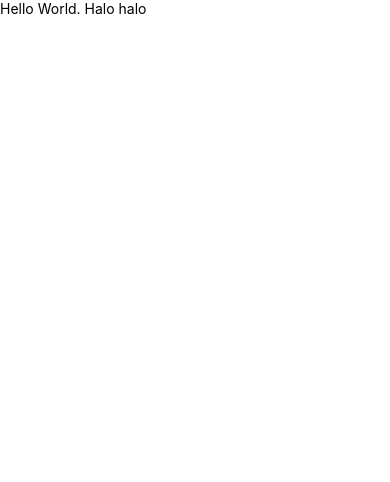
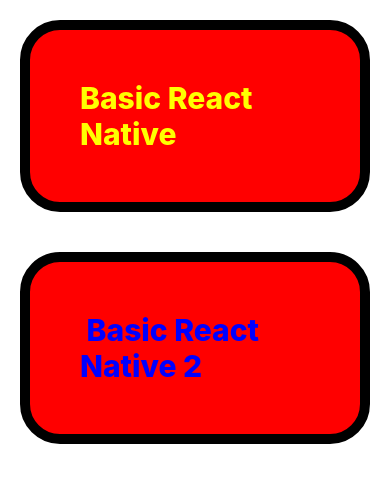
Before and after one commit to sergiopoli77/Mobile-App-Dev, a React Native app: screen / in a window 390 px wide. Shown: the top 482 px of the page. Built offline with nearby package versions, Linux system fonts and the light colour scheme.

Commit message:
basic react native

```diff
--- a/App.tsx
+++ b/App.tsx
@@ -1,7 +1,41 @@
-import {Text} from 'react-native';
+import {Text, View, StyleSheet} from 'react-native';
 
 const App = () => {
-  return <Text>Hello World. Halo halo</Text>;
+  return (
+    <View style={styles.wrapper}>
+      <View style={styles.container}>
+        <Text style={styles.title1}>Basic React Native</Text>
+      </View>
+
+      <View style={styles.container}>
+        <Text style={styles.title2}> Basic React Native 2</Text>
+      </View>
+    </View>
+  );
 };
 
 export default App;
+
+const styles = StyleSheet.create({
+  wrapper: {
+    flex: 1,
+  },
+  container: {
+    backgroundColor: 'red',
+    borderColor: 'black',
+    borderWidth: 10,
+    padding: 50,
+    margin: 20,
+    borderRadius: 40,
+  },
+  title1: {
+    fontSize: 30,
+    color: 'yellow',
+    fontWeight: '800',
+  },
+  title2: {
+    fontSize: 30,
+    color: 'blue',
+    fontWeight: '800',
+  },
+});
```
